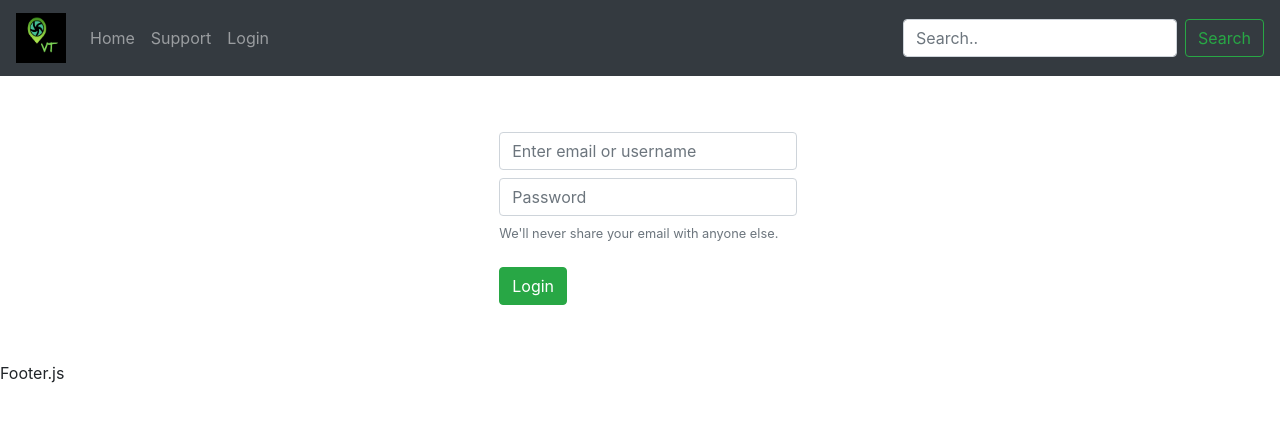
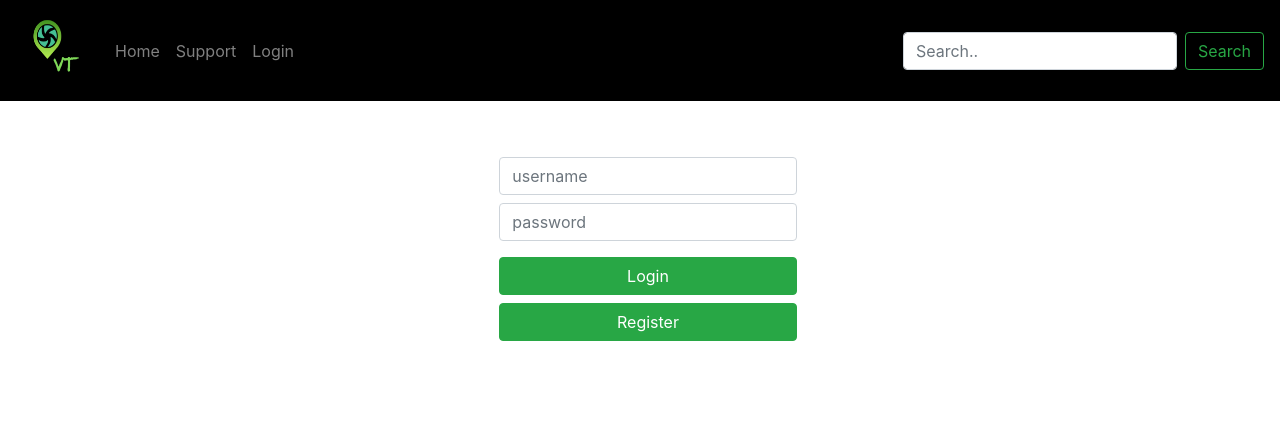
Before and after one commit to fitim63/Taxi-Tracker_frontend, a React (Create React App) app: page /login in a window 1280 px wide. Shown: the top 422 px of the page. Built offline with nearby package versions, Linux system fonts and the light colour scheme.

Commit message:
header fixed

```diff
--- a/package.json
+++ b/package.json
@@ -6,6 +6,8 @@
     "@testing-library/jest-dom": "^4.2.4",
     "@testing-library/react": "^9.3.2",
     "@testing-library/user-event": "^7.1.2",
+    "axios": "^0.19.2",
+    "bcryptjs": "^2.4.3",
     "bootstrap": "^4.4.1",
     "react-leaflet": "^2.6.1",
     "leaflet": "^1.6.0",
@@ -37,5 +39,8 @@
       "last 1 firefox version",
       "last 1 safari version"
     ]
+  },
+  "devDependencies": {
+    "webpack-node-externals": "^1.7.2"
   }
 }
--- a/src/components/Footer.js
+++ b/src/components/Footer.js
@@ -1,7 +1,7 @@
 import React from "react";
 
 const Footer = () => {
-  return <div>Footer.js</div>;
+  return <div></div>;
 };
 
 export default Footer;
--- a/src/components/Header.js
+++ b/src/components/Header.js
@@ -13,17 +13,17 @@ import home from "../roots/Home";
 import login from "../roots/Login";
 import support from "../roots/Support";
 import logo from "../assets/vehicleTrackerLogo.png";
-import "../style.css";
+import "./style.css";
 
 const Header = () => {
   return (
     <div>
-      <Navbar bg="dark" variant="dark" expand="lg">
+      <Navbar bg="bg header-black" variant="dark" expand="lg">
         <NavbarBrand as={Link} to="/">
           <img
             src={logo}
-            width="50"
-            height="50"
+            width="75"
+            height="75"
             className="d-inline-block align-top"
             alt="React logo"
           />{" "}
--- /dev/null
+++ b/src/components/style.css
@@ -0,0 +1,57 @@
+.header-black {
+    background-color: black;
+}
+
+.fadeInDown {
+    -webkit-animation-name: fadeInDown;
+    animation-name: fadeInDown;
+    -webkit-animation-duration: 1s;
+    animation-duration: 1s;
+    -webkit-animation-fill-mode: both;
+    animation-fill-mode: both;
+}
+
+@-webkit-keyframes fadeInDown {
+    0% {
+        opacity: 0;
+        -webkit-transform: translate3d(0, -100%, 0);
+        transform: translate3d(0, -100%, 0);
+    }
+    100% {
+        opacity: 1;
+        -webkit-transform: none;
+        transform: none;
+    }
+}
+
+@keyframes fadeInDown {
+    0% {
+        opacity: 0;
+        -webkit-transform: translate3d(0, -100%, 0);
+        transform: translate3d(0, -100%, 0);
+    }
+    100% {
+        opacity: 1;
+        -webkit-transform: none;
+        transform: none;
+    }
+}
+
+@-webkit-keyframes fadeIn { from { opacity:0; } to { opacity:1; } }
+@-moz-keyframes fadeIn { from { opacity:0; } to { opacity:1; } }
+@keyframes fadeIn { from { opacity:0; } to { opacity:1; } }
+
+.fadeIn {
+    opacity:0;
+    -webkit-animation:fadeIn ease-in 1;
+    -moz-animation:fadeIn ease-in 1;
+    animation:fadeIn ease-in 1;
+
+    -webkit-animation-fill-mode:forwards;
+    -moz-animation-fill-mode:forwards;
+    animation-fill-mode:forwards;
+
+    -webkit-animation-duration:1s;
+    -moz-animation-duration:1s;
+    animation-duration:1s;
+}
--- a/src/roots/Login.js
+++ b/src/roots/Login.js
@@ -1,5 +1,6 @@
 import React from "react";
 import {Form, Button} from "react-bootstrap";
+import '../components/style.css'
 
 // This is a Class Component that has state.
 // State is used to store data in component for example: (username, password) for making request to the api
@@ -18,33 +19,38 @@ export default class Login extends React.Component {
         });
     }
 
+    handleRegistration(event) {
+
+    }
+
     // this is render method where is written in JSX( almost same as html )
     // everything that is here will be visible
 
     render() {
         return (
-            <div className="row d-flex justify-content-center">
+            <div className="row d-flex justify-content-center fadeInDown">
                 <div className="col-md-3 m-5">
                     <Form>
                         <Form.Group controlId="formBasicPhoneNumber">
                             <Form.Control
                                 className="m-2"
                                 type="text"
-                                placeholder="Enter email or username"
+                                placeholder="username"
                                 onChange={value => this.handleChange(value)}/>
                             <Form.Control
                                 className="m-2"
                                 type="password"
-                                placeholder="Password"
+                                placeholder="password"
                                 onChange={p => this.setState({password: p.target.value})}/>
-                            <Form.Text className="text-muted m-2">
-                                We'll never share your email with anyone else.
-                            </Form.Text>
                         </Form.Group>
-                        <Button className="btn btn-success m-2" type="submit" onClick={() => this.handleLogin()}>
+                        <Button className="btn btn-success m-2 btn-block" type="submit" onClick={() => this.handleLogin()}>
                             Login
                         </Button>
                     </Form>
+
+                    <Button className="btn btn-success m-2 btn-block" type="button" onClick={() => this.handleRegistartion()}>
+                        Register
+                    </Button>
                 </div>
 
             </div>
--- a/src/roots/Support.js
+++ b/src/roots/Support.js
@@ -1,9 +1,8 @@
 import React from "react";
 
-// Functional Component
 const Support = () => {
     return (
-        <div>Support.js</div>
+        <div></div>
     )
 };
 
--- a/src/style.css
+++ /dev/null
@@ -1,9 +0,0 @@
-.inactive {
-    color: #00ff49;
-    text-decoration: none;
-}
-
-.active {
-    color: white;
-    text-decoration: none;
-}
```
Also changed, not shown: 1 other file (tests, documents, lock files or other folders).
